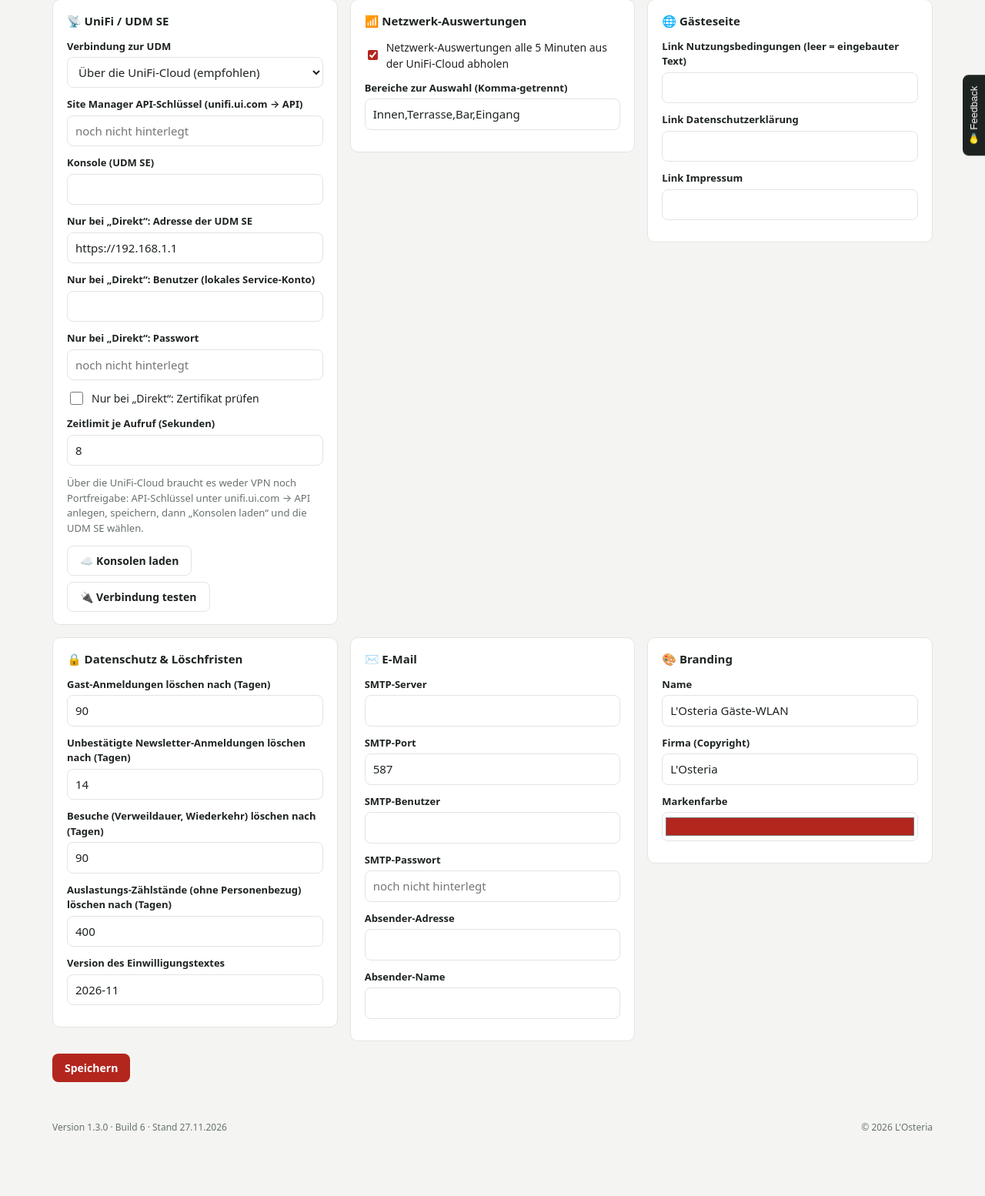
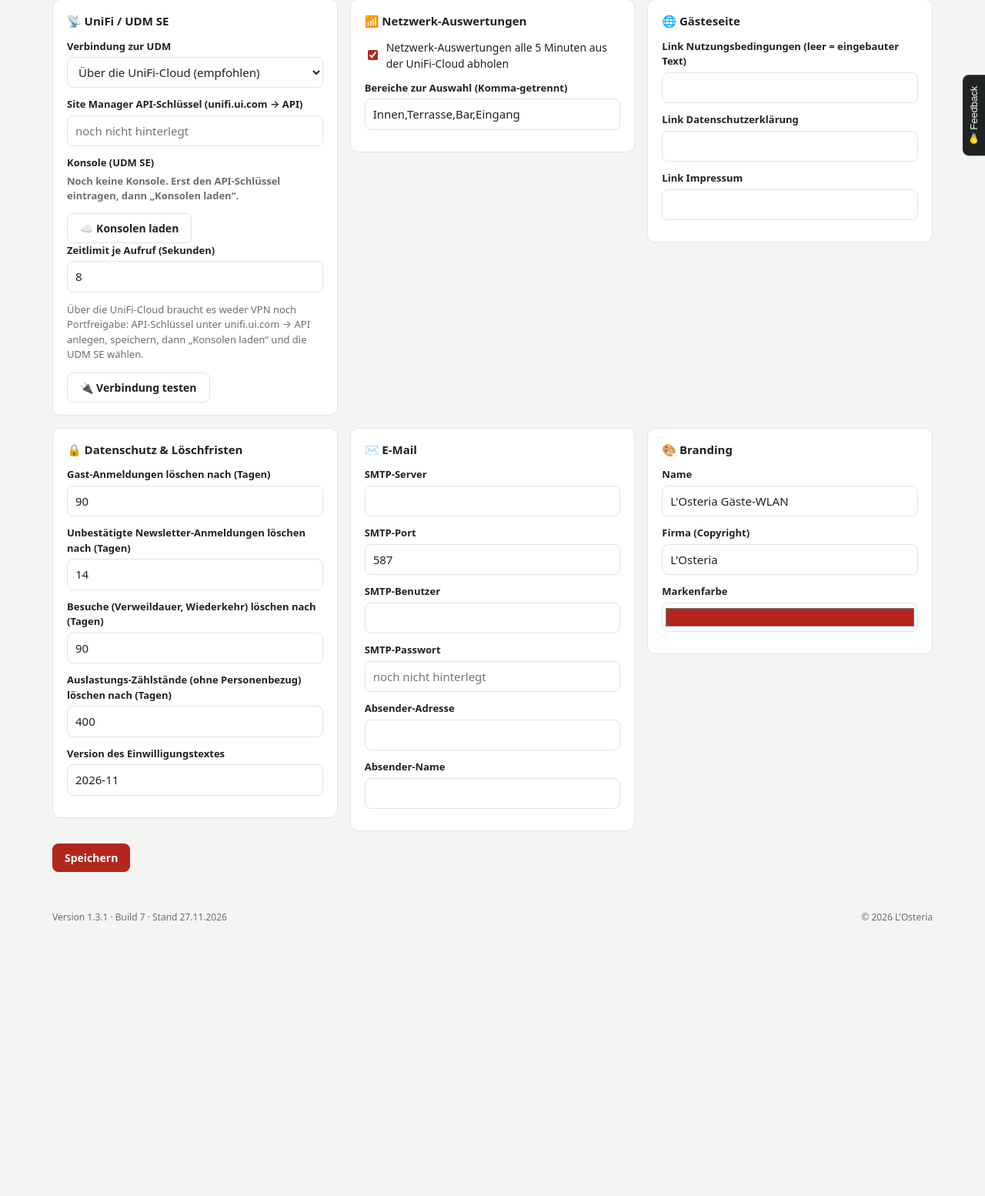
Before and after one commit to mschneider84/losteria-guestwifi, a Laravel app: page /admin/einstellungen in a window 1280 px wide. Shown: the part 250-1804 px from the top of the page at 77% size. After the commit the page ends 1446 px from the top, so only its background shows below. Run offline with Laravel 12, Linux system fonts and the light colour scheme; a user stored in the database is signed in; data comes from the database, SQL or seed files in the repository; tables that the repository leaves empty hold one stand-in row (values such as "Sample post").

Commit message:
Einstellungen: Konsolen nach dem Speichern des UniFi-Schlüssels automatisch laden und auswählen (1.3.1 · Build 7)

```diff
--- a/app/Http/Controllers/Admin/SettingsController.php
+++ b/app/Http/Controllers/Admin/SettingsController.php
@@ -25,7 +25,40 @@ class SettingsController extends Controller
 
     public function index(): View
     {
-        return view('admin.settings', ['groups' => self::GROUPS, 'fields' => Settings::FIELDS, 'consoles' => Cache::get('unifi.consoles', [])]);
+        // Schlüssel da, aber noch keine Konsole gewählt: Konsolen gleich abholen, damit die Auswahl erscheint
+        $consoleError = Cache::get('unifi.consoles.error');
+        if (! Cache::has('unifi.consoles') && ! $consoleError && $this->needsConsole()) {
+            $consoleError = $this->refreshConsoles();
+        }
+
+        return view('admin.settings', [
+            'groups' => self::GROUPS, 'fields' => Settings::FIELDS,
+            'consoles' => Cache::get('unifi.consoles', []), 'consoleError' => $consoleError,
+        ]);
+    }
+
+    private function needsConsole(): bool
+    {
+        return Settings::get('unifi.mode') !== 'local' && Settings::has('unifi.cloud_api_key') && ! Settings::has('unifi.console_id');
+    }
+
+    /** Konsolen des UI-Kontos laden; bei genau einer Konsole wird sie gleich gewählt. Liefert die Fehlermeldung oder null. */
+    private function refreshConsoles(): ?string
+    {
+        try {
+            $consoles = \App\Services\Unifi\UnifiCloudClient::fromSettings()->consoles();
+            Cache::put('unifi.consoles', $consoles, 3600);
+            Cache::forget('unifi.consoles.error');
+            if (count($consoles) === 1 && ! Settings::has('unifi.console_id')) {
+                Settings::set('unifi.console_id', array_key_first($consoles));
+            }
+
+            return $consoles ? null : __('Mit diesem Schlüssel ist keine Konsole verbunden. Ist die UDM SE im selben UI-Konto (unifi.ui.com)?');
+        } catch (Throwable $e) {
+            Cache::put('unifi.consoles.error', $e->getMessage(), 300);
+
+            return $e->getMessage();
+        }
     }
 
     public function update(Request $request): RedirectResponse
@@ -52,6 +85,21 @@ class SettingsController extends Controller
         }
         Activity::log('settings.updated', null, ['keys' => $changed]);
 
+        if (in_array('unifi.cloud_api_key', $changed, true)) {
+            Cache::forget('unifi.consoles');
+            Cache::forget('unifi.consoles.error');
+        }
+        if ($this->needsConsole()) {
+            if ($error = $this->refreshConsoles()) {
+                return back()->with('error', __('Gespeichert, aber die Konsolen ließen sich nicht laden: :m', ['m' => $error]));
+            }
+            if (! Settings::has('unifi.console_id')) {
+                return back()->with('ok', __('Gespeichert. Bitte jetzt unter „Konsole (UDM SE)“ deine UDM SE auswählen und nochmal speichern.'));
+            }
+
+            return back()->with('ok', __('Gespeichert. Die UDM SE wurde als Konsole übernommen.'));
+        }
+
         return back()->with('ok', __('Einstellungen gespeichert.'));
     }
 
@@ -60,17 +108,16 @@ class SettingsController extends Controller
         if ($request->filled('unifi__cloud_api_key')) {
             Settings::set('unifi.cloud_api_key', $request->input('unifi__cloud_api_key'));
         }
-        try {
-            $consoles = \App\Services\Unifi\UnifiCloudClient::fromSettings()->consoles();
-            Cache::put('unifi.consoles', $consoles, 3600);
-            if (count($consoles) === 1 && ! Settings::has('unifi.console_id')) {
-                Settings::set('unifi.console_id', array_key_first($consoles));
-            }
+        Cache::forget('unifi.consoles');
+        Cache::forget('unifi.consoles.error');
+        if ($error = $this->refreshConsoles()) {
+            return back()->with('error', $error);
+        }
+        $n = count(Cache::get('unifi.consoles', []));
 
-            return back()->with('ok', __(':n Konsole(n) gefunden. Bitte die UDM SE auswählen und speichern.', ['n' => count($consoles)]));
-        } catch (Throwable $e) {
-            return back()->with('error', $e->getMessage());
-        }
+        return back()->with('ok', $n === 1 && Settings::has('unifi.console_id')
+            ? __('Konsole gefunden und übernommen.')
+            : __(':n Konsolen gefunden. Bitte die UDM SE auswählen und speichern.', ['n' => $n]));
     }
 
     public function testUnifi(UnifiManager $unifi): RedirectResponse
--- a/config/changelog.php
+++ b/config/changelog.php
@@ -2,6 +2,9 @@
 
 // Oberster Eintrag = aktuelle Version (App\Support\Version). Neueste zuerst.
 return [
+    ['version' => '1.3.1', 'build' => 7, 'date' => '2026-11-27 07:58', 'type' => 'fix', 'area' => 'Einstellungen', 'audience' => 'admin', 'source' => null, 'module' => 'unifi',
+        'text' => 'Nach dem Speichern des UniFi-API-Schlüssels werden die Konsolen gleich geladen; bei nur einer UDM wird sie automatisch übernommen, sonst erscheint eine Auswahl. Der Knopf „Konsolen laden“ steht jetzt direkt am Feld, die Felder für „Direkt“ sind im Cloud-Modus ausgeblendet.',
+        'text_en' => 'After saving the UniFi API key the consoles are loaded right away; a single UDM is selected automatically, otherwise a list appears. The “Load consoles” button now sits next to the field, and the “direct” fields are hidden in cloud mode.'],
     ['version' => '1.3.0', 'build' => 6, 'date' => '2026-11-27 00:45', 'type' => 'new', 'area' => 'Netzwerk', 'audience' => 'admin', 'source' => null, 'module' => 'network',
         'text' => 'Neue Seite „Netzwerk“: Live-Auslastung je Restaurant und Bereich (Innen, Terrasse, Bar), wo die Gäste im Tagesverlauf sitzen, volle Zeiten nach Wochentag und Uhrzeit, Verweildauer, Stammgäste und Wirkung von Aktionen, Gerätetypen, Datenverbrauch und schwache Access Points. Daten kommen alle 5 Minuten über die UniFi-Cloud, Geräte werden nur pseudonym gezählt.',
         'text_en' => 'New “Network” page: live occupancy per restaurant and area (inside, terrace, bar), where guests sit throughout the day, busy times by weekday and hour, dwell time, regulars and campaign effect, device types, data usage and weak access points. Data comes every 5 minutes via the UniFi cloud; devices are only counted pseudonymously.'],
--- a/public/css/admin.css
+++ b/public/css/admin.css
@@ -139,3 +139,4 @@ h3.sub { font-size: 13px; color: var(--muted); font-weight: 600; margin: 16px 0
 .area-input { width: 140px; padding: 5px 8px; }
 .tablewrap { overflow-x: auto; }
 .flash.info { background: color-mix(in srgb, var(--info) 12%, var(--panel)); color: var(--info); }
+[hidden] { display: none !important; }
--- a/resources/views/admin/settings.blade.php
+++ b/resources/views/admin/settings.blade.php
@@ -12,6 +12,8 @@
             @foreach($fields as $key => [$g, $label, $type, $default, $secret])
                 @continue($g !== $group)
                 @php($name = str_replace('.', '__', $key))
+                @php($localOnly = str_starts_with($label, 'Nur bei „Direkt“'))
+                @if($localOnly)<div data-local>@endif
                 @if($type === 'bool')
                     <label class="inline"><input type="checkbox" name="{{ $name }}" value="1" @checked(\App\Support\Settings::get($key))> {{ __($label) }}</label>
                 @elseif(str_starts_with($type, 'select:'))
@@ -23,13 +25,20 @@
                             @endforeach
                         </select>
                     </label>
-                @elseif($key === 'unifi.console_id' && $consoles)
-                    <label>{{ __($label) }}
-                        <select name="{{ $name }}">
-                            <option value="">{{ __('– bitte wählen –') }}</option>
-                            @foreach($consoles as $id => $text)<option value="{{ $id }}" @selected(\App\Support\Settings::get($key) === $id)>{{ $text }}</option>@endforeach
-                        </select>
+                @elseif($key === 'unifi.console_id')
+                    <label data-cloud>{{ __($label) }}
+                        @if($consoles)
+                            <select name="{{ $name }}">
+                                <option value="">{{ __('– bitte wählen –') }}</option>
+                                @foreach($consoles as $id => $text)<option value="{{ $id }}" @selected(\App\Support\Settings::get($key) === $id)>{{ $text }}</option>@endforeach
+                            </select>
+                        @else
+                            <input type="hidden" name="{{ $name }}" value="{{ \App\Support\Settings::get($key) }}">
+                            <span class="muted small">{{ \App\Support\Settings::has($key) ? __('gewählt: :id', ['id' => \App\Support\Settings::get($key)]) : __('Noch keine Konsole. Erst den API-Schlüssel eintragen, dann „Konsolen laden“.') }}</span>
+                        @endif
                     </label>
+                    @if($consoleError)<p class="flash bad small" data-cloud>⚠ {{ $consoleError }}</p>@endif
+                    <div class="row" data-cloud><button class="btn ghost" formaction="{{ route('admin.settings.unifi-consoles') }}" formmethod="post" name="_method" value="POST">☁️ {{ $consoles ? __('Konsolen neu laden') : __('Konsolen laden') }}</button></div>
                 @elseif($secret)
                     <label>{{ __($label) }}
                         <input type="password" name="{{ $name }}" autocomplete="new-password" placeholder="{{ \App\Support\Settings::has($key) ? '•••••••• '.__('(gespeichert – leer lassen, um es zu behalten)') : __('noch nicht hinterlegt') }}">
@@ -39,11 +48,11 @@
                         <input type="{{ ['int' => 'number', 'url' => 'url', 'email' => 'email', 'color' => 'color'][$type] ?? 'text' }}" name="{{ $name }}" value="{{ \App\Support\Settings::get($key) }}">
                     </label>
                 @endif
+                @if($localOnly)</div>@endif
             @endforeach
             @if($group === 'unifi')
                 <p class="muted small">{{ __('Über die UniFi-Cloud braucht es weder VPN noch Portfreigabe: API-Schlüssel unter unifi.ui.com → API anlegen, speichern, dann „Konsolen laden“ und die UDM SE wählen.') }}</p>
                 <div class="row">
-                    <button class="btn ghost" formaction="{{ route('admin.settings.unifi-consoles') }}" formmethod="post" name="_method" value="POST">☁️ {{ __('Konsolen laden') }}</button>
                     <button class="btn ghost" formaction="{{ route('admin.settings.unifi-test') }}" formmethod="post" name="_method" value="POST">🔌 {{ __('Verbindung testen') }}</button>
                 </div>
             @endif
@@ -51,4 +60,17 @@
     @endforeach
     <div class="formactions"><button class="btn">{{ __('Speichern') }}</button></div>
 </form>
+<script>
+// Felder für „Direkt“ nur zeigen, wenn dieser Weg gewählt ist (und umgekehrt die Cloud-Felder)
+(function () {
+    var mode = document.querySelector('select[name=unifi__mode]');
+    if (!mode) return;
+    function apply() {
+        var local = mode.value === 'local';
+        document.querySelectorAll('[data-local]').forEach(function (el) { el.hidden = !local; });
+        document.querySelectorAll('[data-cloud]').forEach(function (el) { el.hidden = local; });
+    }
+    mode.addEventListener('change', apply); apply();
+})();
+</script>
 @endsection
```
Also changed, not shown: app/Services/Unifi/UnifiCloudClient.php (+5 -2 lines), tests/Feature/AdminTest.php (+21 -0 lines).
